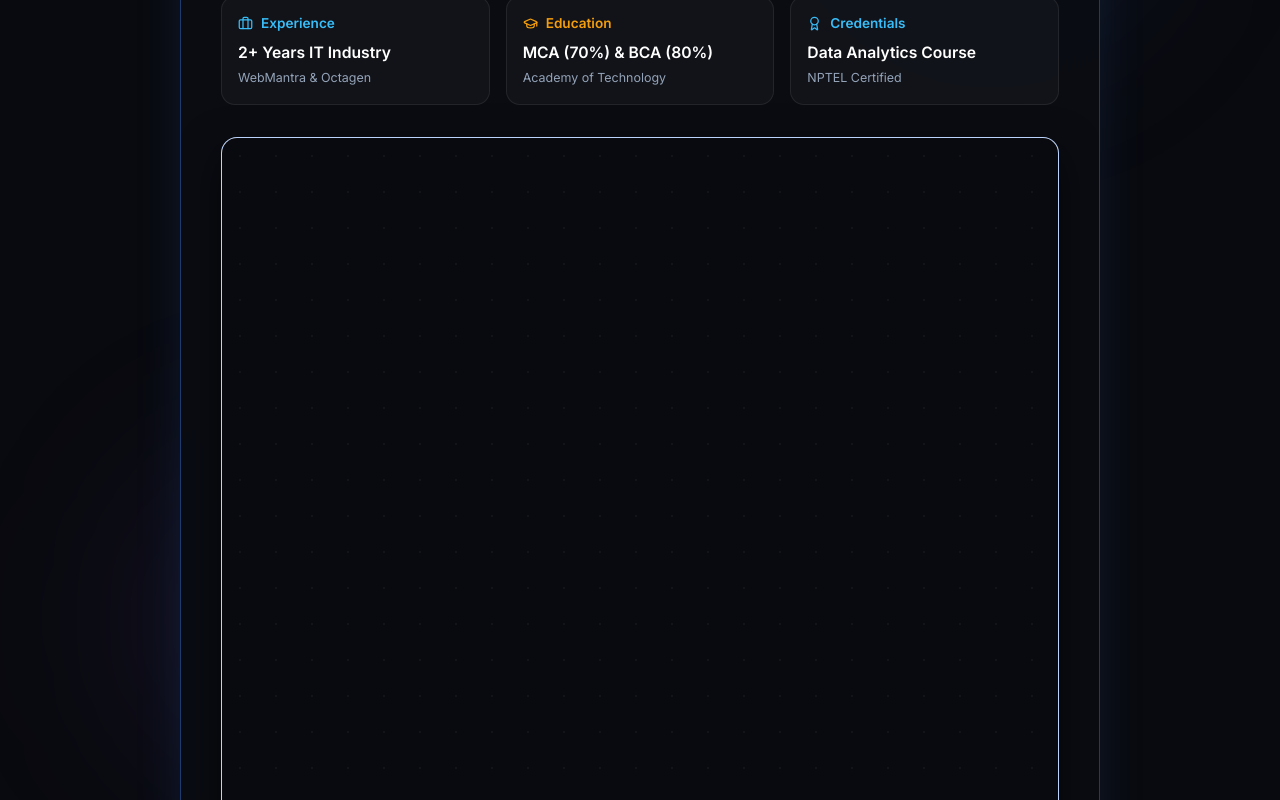
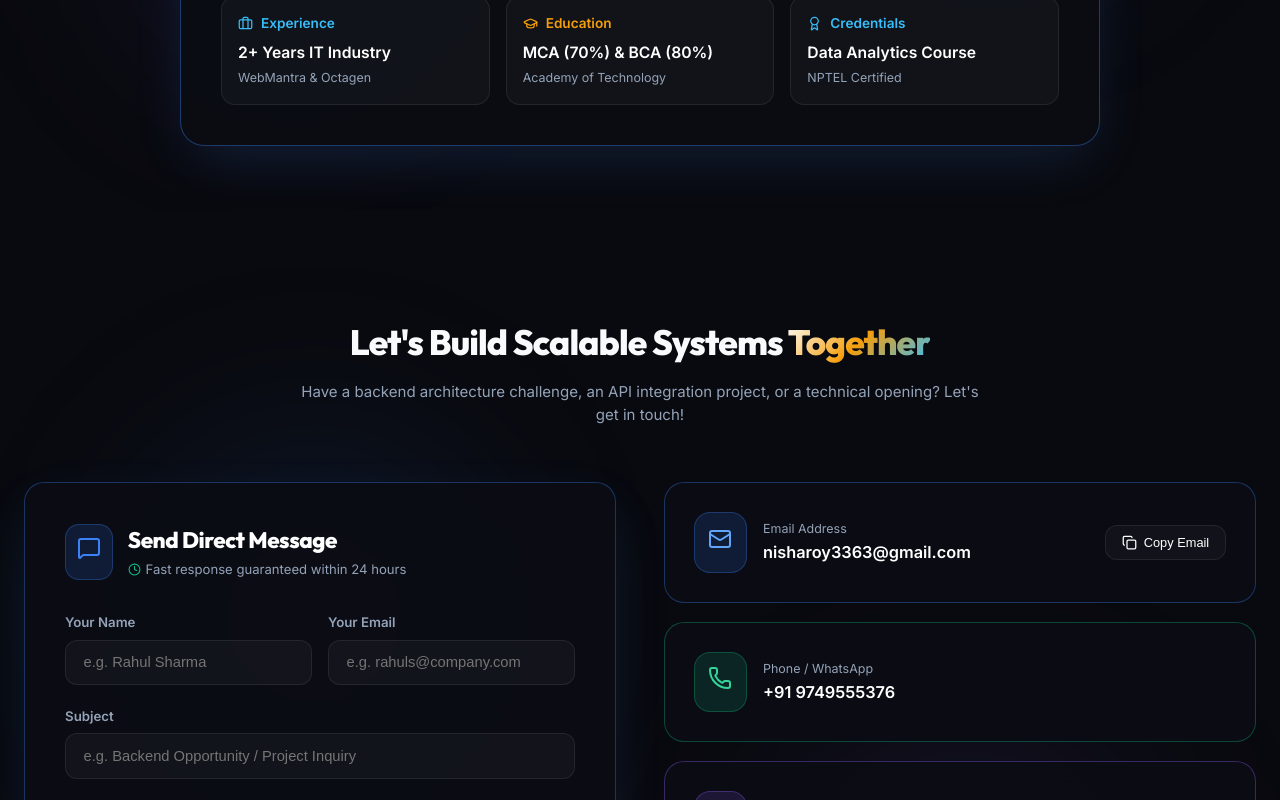
Before and after one commit to TechHub88/portfolio, a React (Vite) app: page / in a window 1280 px wide. Shown: the part 9100-9900 px from the top of the page. Built offline with nearby package versions, Linux system fonts and the light colour scheme.

Commit message:
Remove embedded PDF iframe viewer from resume section for clean minimal card layout

```diff
--- a/src/components/ResumeView.jsx
+++ b/src/components/ResumeView.jsx
@@ -110,7 +110,7 @@ const ResumeView = () => {
           </div>
 
           {/* Quick Qualification Summary Grid */}
-          <div className="resume-cards-grid" style={{ paddingTop: '1.8rem', borderTop: '1px solid var(--border-color)', marginBottom: '2rem' }}>
+          <div className="resume-cards-grid" style={{ paddingTop: '1.8rem', borderTop: '1px solid var(--border-color)' }}>
             <div style={{ padding: '1rem', background: 'rgba(255, 255, 255, 0.03)', borderRadius: '14px', border: '1px solid var(--border-color)' }}>
               <div style={{ display: 'flex', alignItems: 'center', gap: '0.5rem', color: 'var(--accent-primary)', fontSize: '0.85rem', fontWeight: 700, marginBottom: '0.3rem' }}>
                 <Briefcase size={15} /> Experience
@@ -136,26 +136,6 @@ const ResumeView = () => {
             </div>
           </div>
 
-          {/* Embedded Interactive PDF Viewer */}
-          <div style={{
-            borderRadius: '16px',
-            overflow: 'hidden',
-            border: '1px solid rgba(59, 130, 246, 0.35)',
-            background: '#ffffff',
-            boxShadow: '0 15px 40px rgba(0, 0, 0, 0.6)'
-          }}>
-            <iframe
-              src="/sayaniroy_resume.pdf"
-              title="Sayani Roy Official Resume PDF"
-              style={{
-                width: '100%',
-                height: '750px',
-                border: 'none',
-                display: 'block'
-              }}
-            />
-          </div>
-
         </motion.div>
 
       </div>
```
